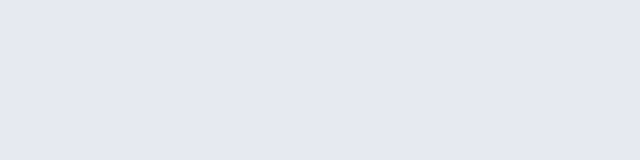
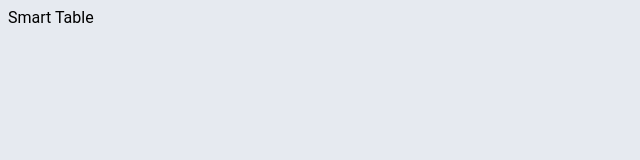
Before and after one commit to Mwiert/miniSpa, a Vue app: page /pinkpanthers in a window 1280 px wide. Before the commit this address had no page. Shown: the top 160 px of the page, without its empty margins (0-640 px from the left). Built offline with nearby package versions, Linux system fonts and the light colour scheme; a web font is replaced by a local one.

Commit message:
Add SmartTable component, PinkPanthers page

```diff
--- /dev/null
+++ b/src/components/SmartTable.vue
@@ -0,0 +1,8 @@
+<template>
+    <div>Smart Table</div>
+</template>
+
+<script>
+export default {
+    name: "SmartTable"
+}</script>
--- /dev/null
+++ b/src/pages/PinkPanthers.vue
@@ -0,0 +1,15 @@
+<template>
+
+    <SmartTable />
+</template>
+
+<script lang="ts">
+import SmartTable from "../components/SmartTable.vue"
+export default {
+    name: 'PinkPanthers',
+    components: {
+        SmartTable,
+    }
+
+}
+</script>
--- a/src/router/index.ts
+++ b/src/router/index.ts
@@ -1,5 +1,6 @@
 import { createRouter, createWebHistory } from 'vue-router'
 import TimeBenders from '../pages/TimeBenders.vue'
+import PinkPanthers from '../pages/PinkPanthers.vue'
 
 const router = createRouter({
   history: createWebHistory('./'),
@@ -7,6 +8,12 @@ const router = createRouter({
     path: '/timebenders',
     name: 'TimeBenders',
     component: TimeBenders,
+  },
+  {
+    path: '/pinkpanthers',
+    name: 'pinkpanthers',
+    component: PinkPanthers
+
   }
   ]
 }
```
